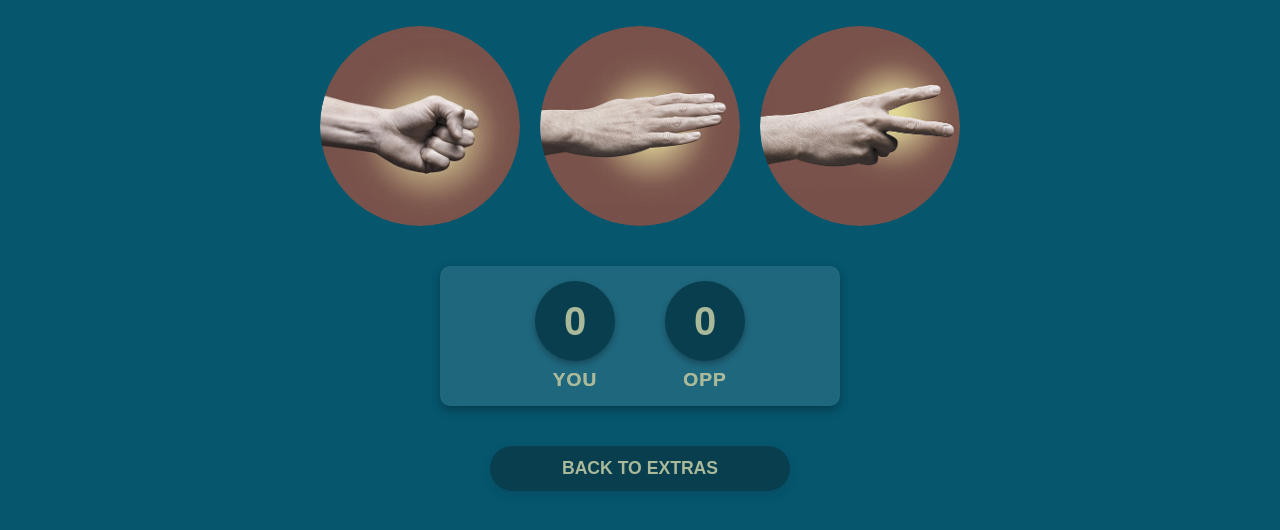
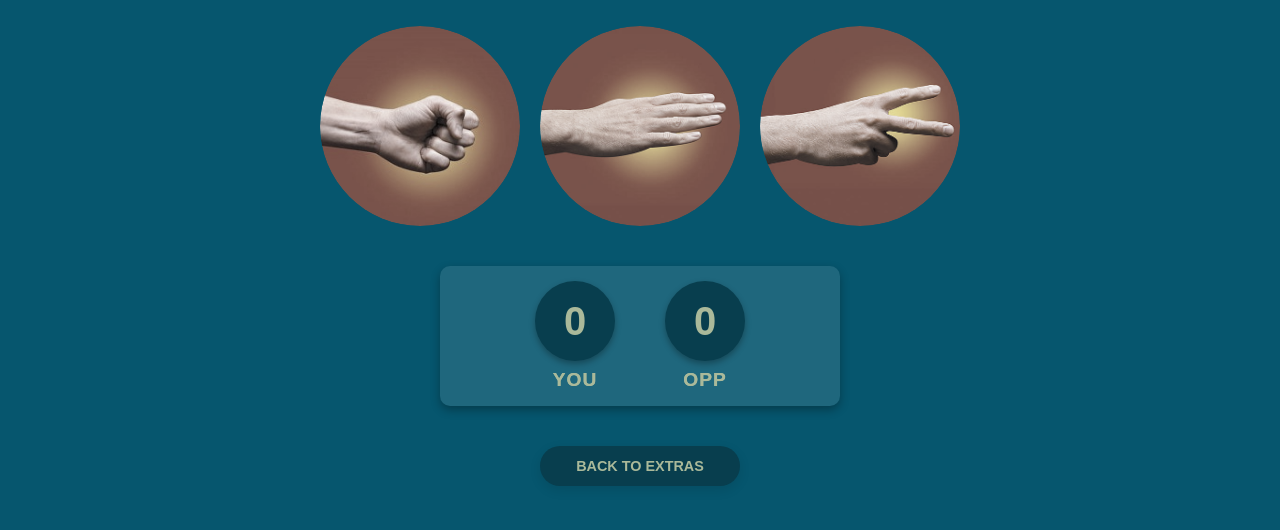
Before and after one commit to y-unees/rock-paper-scissors, a plain HTML site: page index.html in a window 1280 px wide. Shown: the part 114-644 px from the top of the page. Drawn offline with Linux system fonts and the light colour scheme.

Commit message:
styled the button, better

```diff
--- a/styles.css
+++ b/styles.css
@@ -161,11 +161,11 @@ h1{
 .back-button {
     display: inline-block;
     padding: 12px 30px;
-    width: 300px;
+    width: 200px;
     margin-top: 10px;
     background-color: var(--forth-color);
     color: var(--tertiary-color);
-    font-size: 1.1rem;
+    font-size: 0.9rem;
     font-weight: 600;
     border: none;
     border-radius: 30px;
@@ -179,7 +179,6 @@ h1{
 .back-button:hover {
     background-color: #083e4e;
     box-shadow: 0 6px 18px rgba(0, 0, 0, 0.15);
-    transform: translateY(-3px);
 }
 
 @media (max-width: 800px) {
@@ -200,6 +199,5 @@ h1{
 
     .back-button:hover {
         background-color: var(--tertiary-color);
-        transform: translateY(0px);
     }
 }
```
